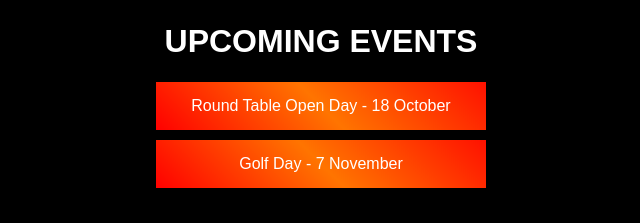
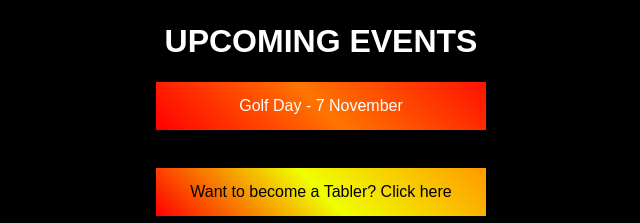
Before and after one commit to RTZwartkops195/Home, a plain HTML site: page index.html in a window 1280 px wide. Shown: the part 270-493 px from the top of the page, without its empty margins (319-959 px from the left). Drawn offline with Linux system fonts and the light colour scheme.

Commit message:
Remove Open Day link from upcoming events

```diff
--- a/index.html
+++ b/index.html
@@ -19,7 +19,6 @@
     <h1>UPCOMING EVENTS</h1>
 
     <!-- Event Links -->
-    <a href="OpenDay.html" style="color:#FFFFFF;" class="button Event">Round Table Open Day - 18 October</a>
     <a href="GolfDay.html" style="color:#FFFFFF;" class="button Event">Golf Day - 7 November</a>
 
 
```
